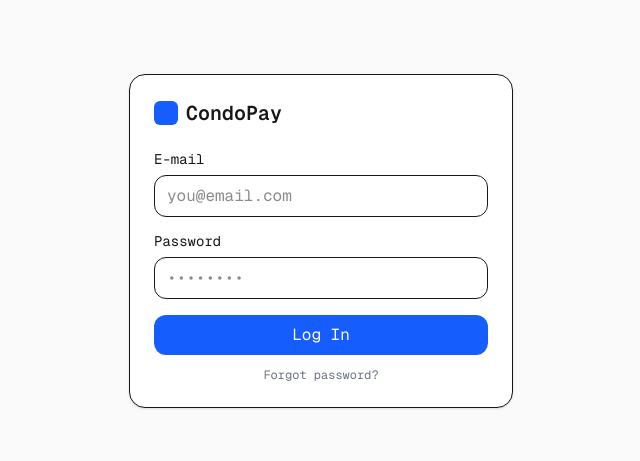
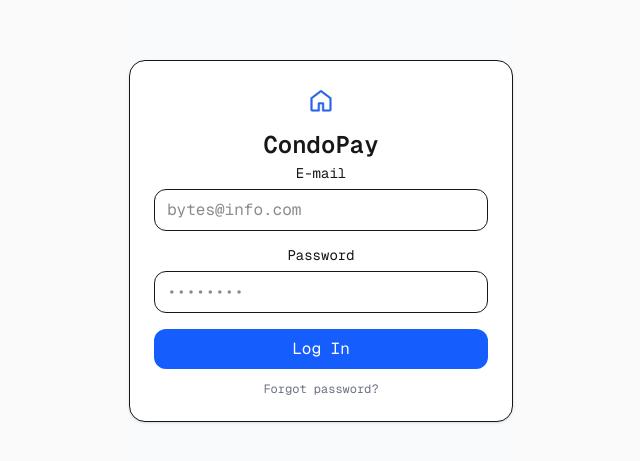
Before and after one commit to g-birocci/condopay, a Next.js app: page / in a window 1280 px wide. Shown: the part 159-620 px from the top of the page, without its empty margins (319-959 px from the left). Built offline with nearby package versions, Linux system fonts and the light colour scheme.

Commit message:
update 100 do login caralho !!!!!

```diff
--- a/src/components/Login.jsx
+++ b/src/components/Login.jsx
@@ -3,39 +3,31 @@ import { useRouter } from "next/router";
 
 export default function Login() {
   const router = useRouter();
-
-  const handleLogin = () => {
-    // Navega para o dashboard (você pode adicionar autenticação depois)
-    router.push("/dashboard");
-  };
+  const go = () => router.push("/houses");
 
   return (
-    <div className="w-full max-w-sm bg-white border shadow-sm rounded-2xl p-6">
-      <div className="flex items-center gap-2 mb-5">
-        <div className="w-6 h-6 rounded-md bg-blue-600" />
-        <h1 className="text-xl font-semibold">CondoPay</h1>
+    <div className="min-h-screen flex items-center justify-center bg-gray-50">
+      <div className="w-full max-w-sm bg-white border shadow-sm rounded-2xl p-6 text-center">
+
+        <div className="flex justify-center mb-3">
+          <Image src="/logo.png" alt="CondoPay Logo" width={42} height={42} priority />
+        </div>
+
+
+        <h1 className="text-2xl font-semibold text-gray-900mb-6">CondoPay</h1>
+
+        <label className="text-sm">E-mail</label>
+        <input className="w-full border rounded-xl px-3 py-2 mt-1 mb-3" placeholder="bytes@info.com" />
+
+        <label className="text-sm">Password</label>
+        <input type="password" className="w-full border rounded-xl px-3 py-2 mt-1 mb-4" placeholder="••••••••" />
+
+        <button onClick={go} className="w-full rounded-xl bg-blue-600 text-white py-2 hover:bg-blue-700 transition">
+          Log In
+        </button>
+
+        <button className="block mx-auto mt-3 text-xs text-gray-500 hover:underline">Forgot password?</button>
       </div>
-      <label className="text-sm">E-mail</label>
-      <input
-        className="w-full border rounded-xl px-3 py-2 mt-1 mb-3"
-        placeholder="you@email.com"
-      />
-      <label className="text-sm">Password</label>
-      <input
-        type="password"
-        className="w-full border rounded-xl px-3 py-2 mt-1 mb-4"
-        placeholder="••••••••"
-      />
-      <button
-        onClick={handleLogin}
-        className="w-full rounded-xl bg-blue-600 text-white py-2 hover:bg-blue-700 transition"
-      >
-        Log In
-      </button>
-      <button className="block mx-auto mt-3 text-xs text-gray-500 hover:underline">
-        Forgot password?
-      </button>
-
     </div>
   );
 }
```
